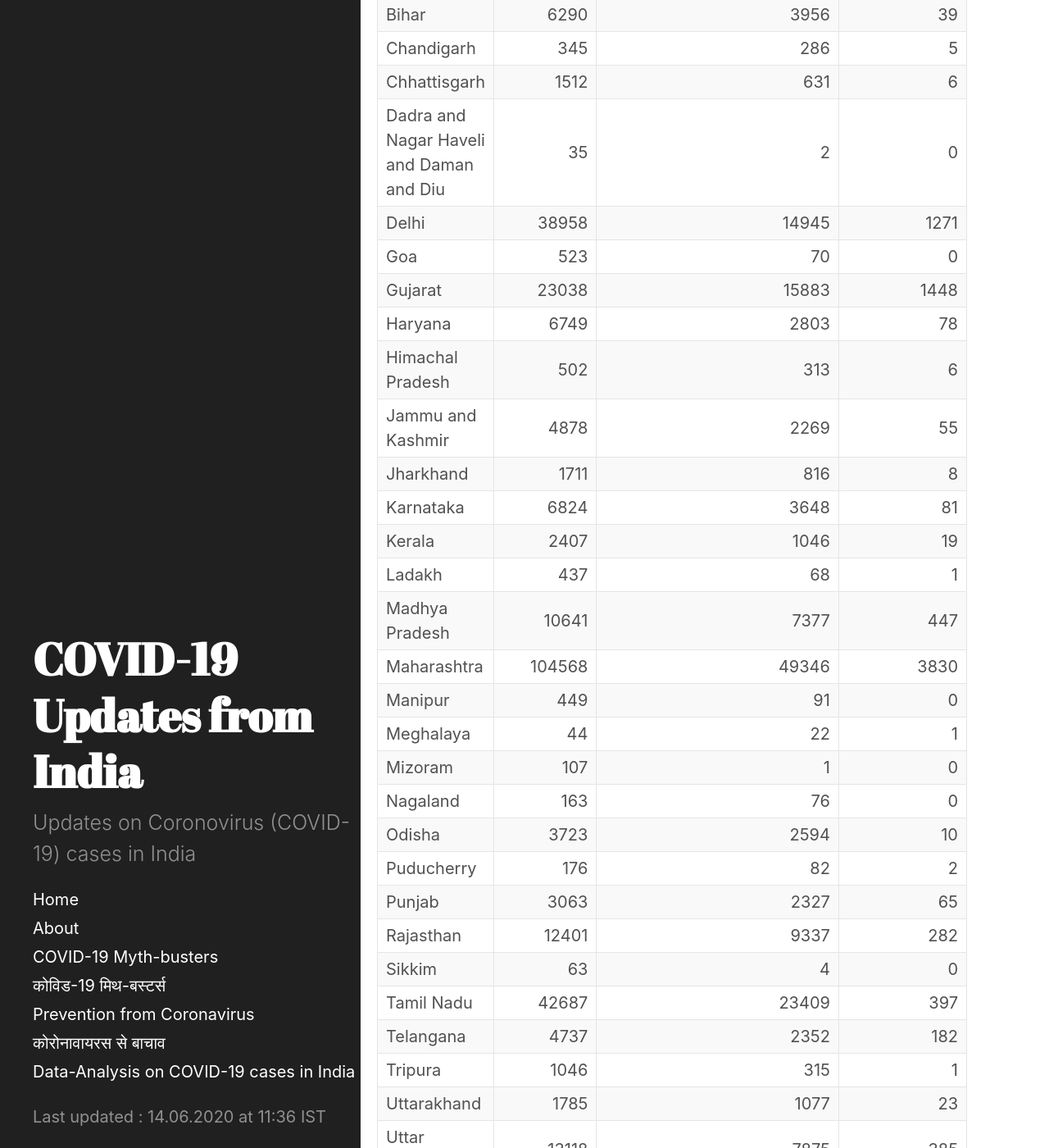
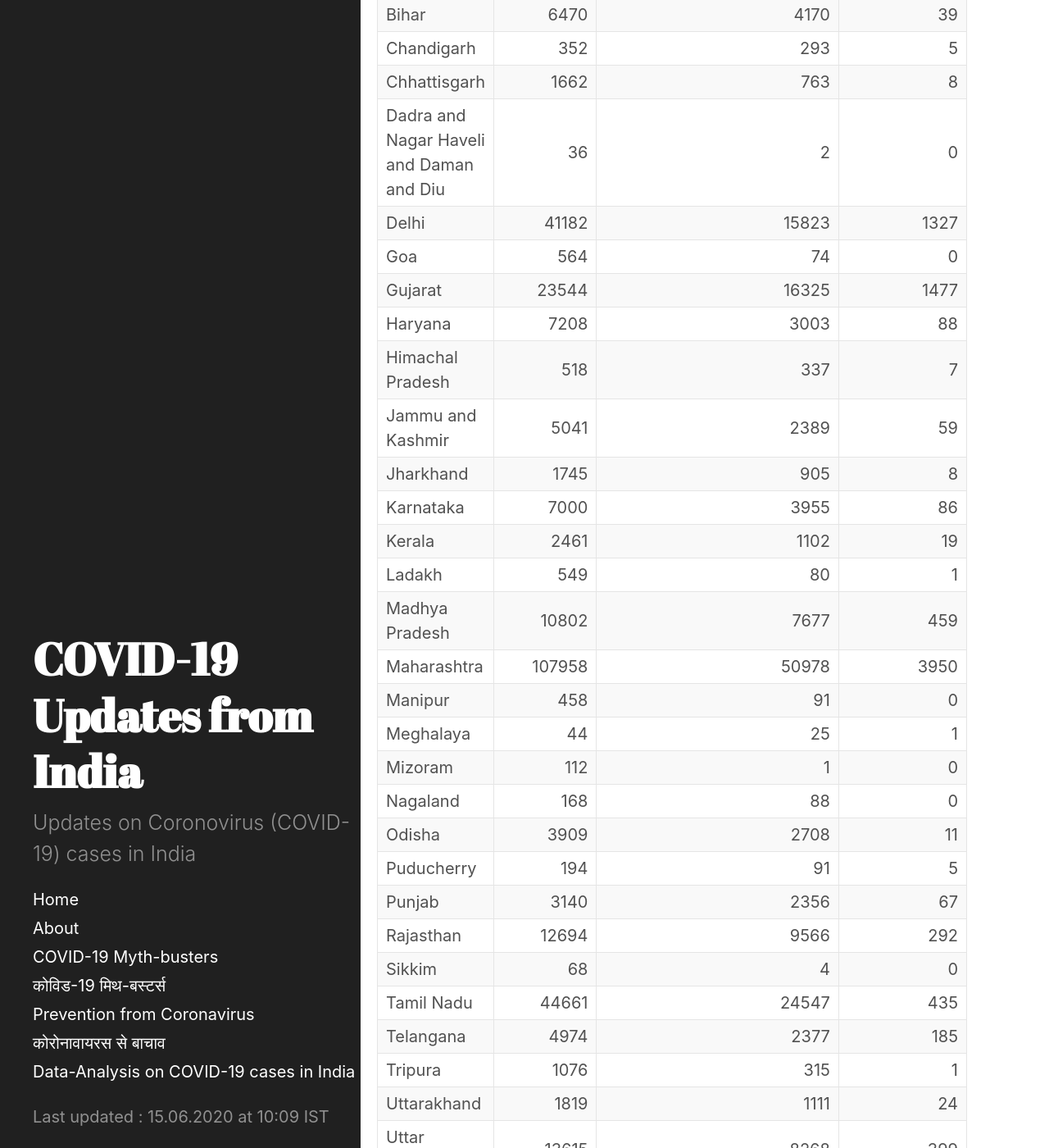
Before and after one commit to bhooraj/covid19updates-india, a Jekyll site: the page built from _posts/2020-06-15-home.md, in a window 1280 px wide and 1400 px high, scrolled down 990 px. Shown: the whole window at 82% size. Built offline with Jekyll 4.4.1, drawn with Linux system fonts in a browser that asks for light colours; some of the changed text lies outside the part shown.

Commit message:
15thJune Update

```diff
--- a/_data/last_updated.yml
+++ b/_data/last_updated.yml
@@ -1 +1 @@
-- updated_on : 14.06.2020 at 11:36 IST
+- updated_on : 15.06.2020 at 10:09 IST
--- /dev/null
+++ b/_includes/table-20200615-1009.md
@@ -0,0 +1,38 @@
+| Name of State / UT                       |   Total Confirmed cases |   Cured/Discharged/Migrated |   Deaths ( more than 70% cases due to comorbidities ) |
+|:-----------------------------------------|------------------------:|----------------------------:|------------------------------------------------------:|
+| Andaman and Nicobar Islands              |                      38 |                          33 |                                                     0 |
+| Andhra Pradesh                           |                    6163 |                        3314 |                                                    84 |
+| Arunachal Pradesh                        |                      91 |                           7 |                                                     0 |
+| Assam                                    |                    4049 |                        1960 |                                                     8 |
+| Bihar                                    |                    6470 |                        4170 |                                                    39 |
+| Chandigarh                               |                     352 |                         293 |                                                     5 |
+| Chhattisgarh                             |                    1662 |                         763 |                                                     8 |
+| Dadra and Nagar Haveli and Daman and Diu |                      36 |                           2 |                                                     0 |
+| Delhi                                    |                   41182 |                       15823 |                                                  1327 |
+| Goa                                      |                     564 |                          74 |                                                     0 |
+| Gujarat                                  |                   23544 |                       16325 |                                                  1477 |
+| Haryana                                  |                    7208 |                        3003 |                                                    88 |
+| Himachal Pradesh                         |                     518 |                         337 |                                                     7 |
+| Jammu and Kashmir                        |                    5041 |                        2389 |                                                    59 |
+| Jharkhand                                |                    1745 |                         905 |                                                     8 |
+| Karnataka                                |                    7000 |                        3955 |                                                    86 |
+| Kerala                                   |                    2461 |                        1102 |                                                    19 |
+| Ladakh                                   |                     549 |                          80 |                                                     1 |
+| Madhya Pradesh                           |                   10802 |                        7677 |                                                   459 |
+| Maharashtra                              |                  107958 |                       50978 |                                                  3950 |
+| Manipur                                  |                     458 |                          91 |                                                     0 |
+| Meghalaya                                |                      44 |                          25 |                                                     1 |
+| Mizoram                                  |                     112 |                           1 |                                                     0 |
+| Nagaland                                 |                     168 |                          88 |                                                     0 |
+| Odisha                                   |                    3909 |                        2708 |                                                    11 |
+| Puducherry                               |                     194 |                          91 |                                                     5 |
+| Punjab                                   |                    3140 |                        2356 |                                                    67 |
+| Rajasthan                                |                   12694 |                        9566 |                                                   292 |
+| Sikkim                                   |                      68 |                           4 |                                                     0 |
+| Tamil Nadu                               |                   44661 |                       24547 |                                                   435 |
+| Telangana                                |                    4974 |                        2377 |                                                   185 |
+| Tripura                                  |                    1076 |                         315 |                                                     1 |
+| Uttarakhand                              |                    1819 |                        1111 |                                                    24 |
+| Uttar Pradesh                            |                   13615 |                        8268 |                                                   399 |
+| West Bengal                              |                   11087 |                        5060 |                                                   475 |
+| Cases being reassigned to states         |                    6972 |                           0 |                                                     0 |
--- a/_posts/2020-06-14-home.md
+++ b/_posts/2020-06-15-home.md
@@ -4,7 +4,7 @@
 last_update: true
 ---
 
-#### COVID-19 Cases in India (as on  14 June 2020, 08:00 IST)
+#### COVID-19 Cases in India (as on  15 June 2020, 08:00 IST)
 <div class="alert alert-primary" role="alert">
 <p id = "totalcases" style="font-size: 1.2rem; font-weight: bold;"></p>
 <p id = "totalrecovered" style="font-size: 1.2rem; font-weight: bold;"></p>
@@ -22,7 +22,7 @@
 
 <div class="datatable-begin"></div>
 
-{% include table-20200614-1136.md %}
+{% include table-20200615-1009.md %}
 
 <div class="datatable-end"></div>
 <br>
```
Also changed, not shown: _includes/charts-20200615-1011.html (added, +193 -0 lines), _posts/2020-06-05-Updates.md (renamed from _posts/2020-06-04-Updates.md, +3 -0 lines), _posts/2020-06-15-Latest-updates.md (renamed from _posts/2020-06-14-Latest-updates.md, +4 -4 lines), stats-and-charts.md (+2 -2 lines).
